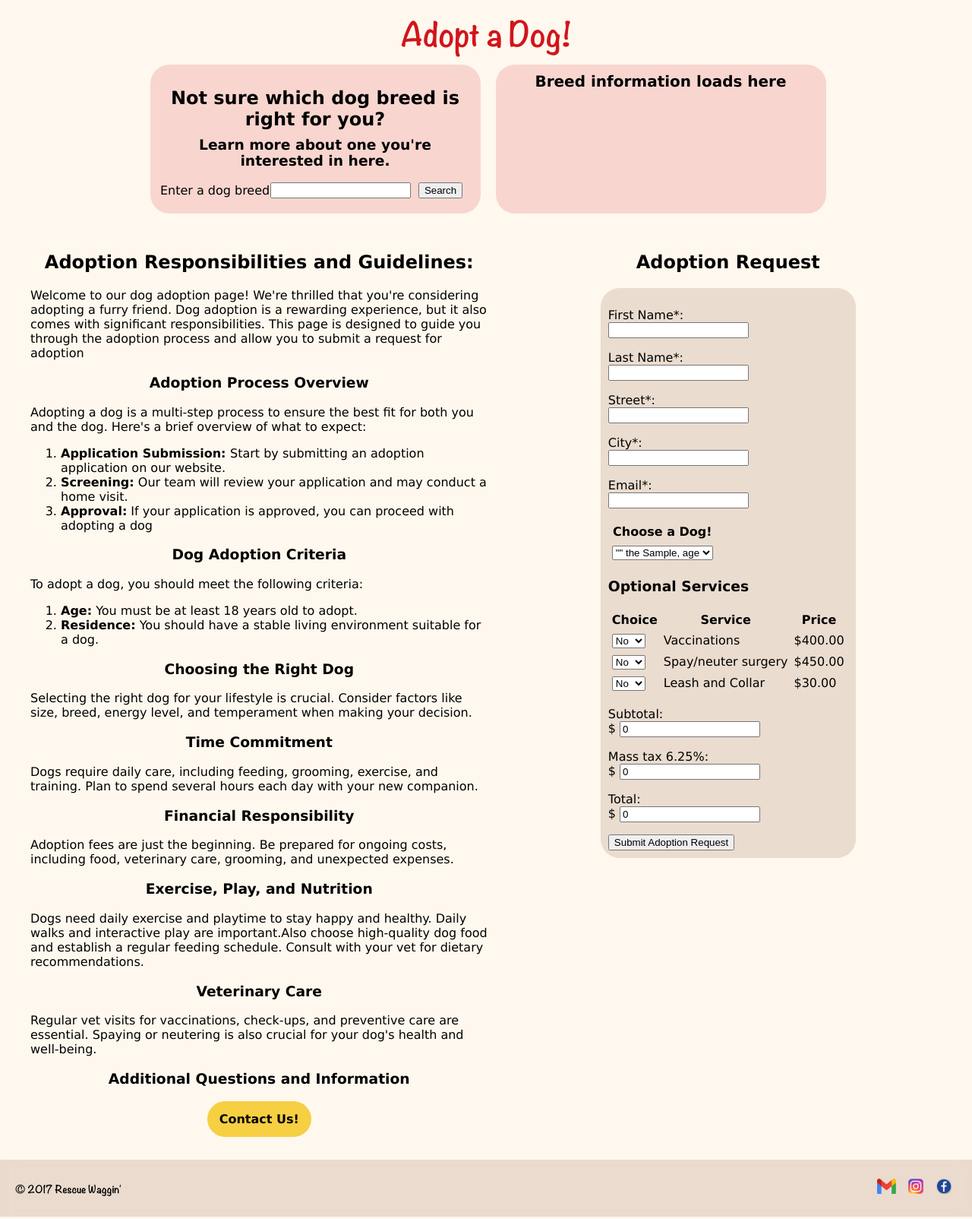
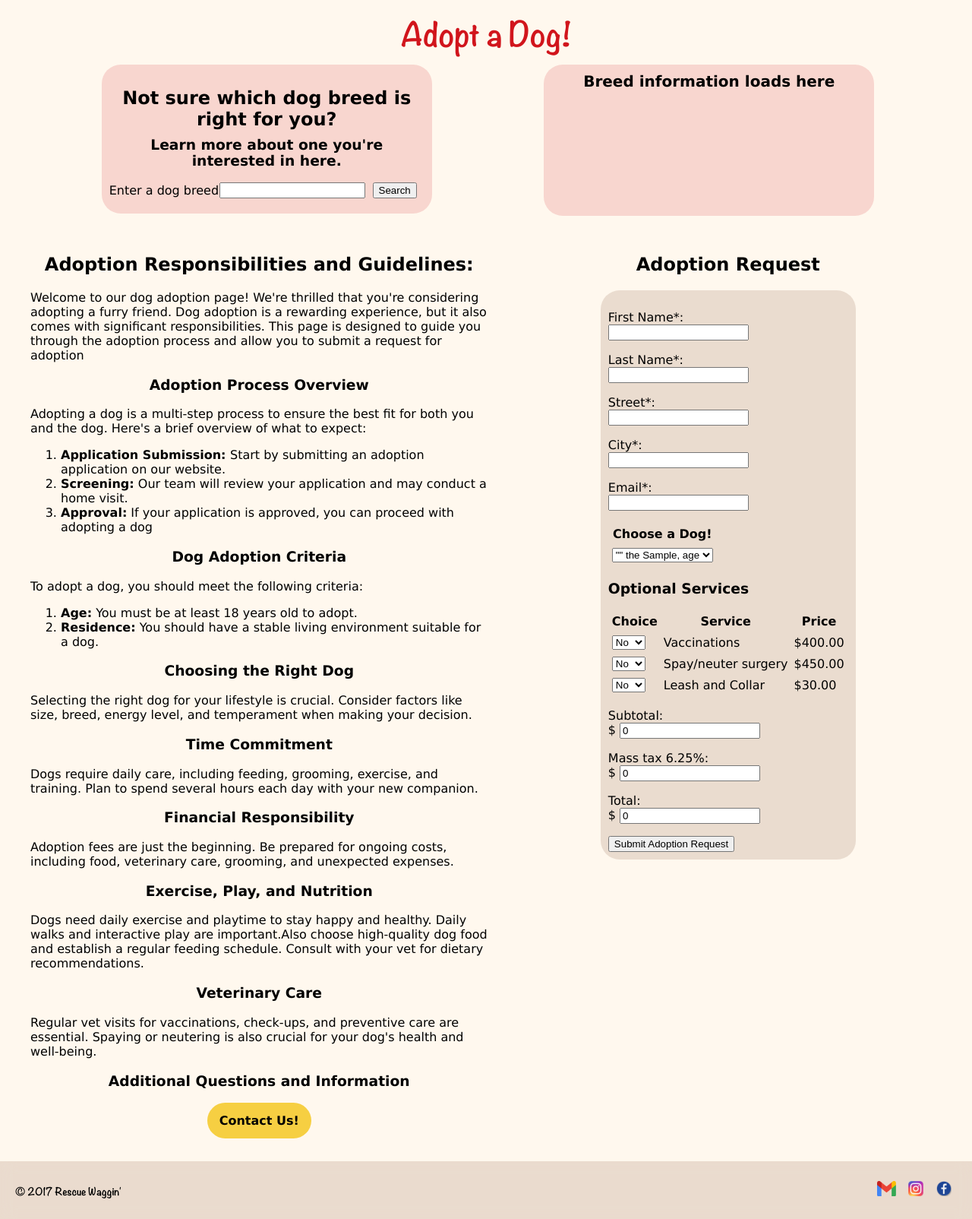
Before and after one commit to t-schneids/midterm, a PHP site: page /adoption.php in a window 1280 px wide. Shown: the part 79-1683 px from the top of the page at 76% size. Run offline with PHP 8.4, Linux system fonts and the light colour scheme; tables that the repository leaves empty or names only in its code hold one stand-in row (values such as "Sample post"); data that the repository does not hold is empty.

Commit message:
Update adoption.php

```diff
--- a/adoption.php
+++ b/adoption.php
@@ -99,39 +99,51 @@
                 flex-grow: 1;
             }
 
-            #breeds h2  {
+            .breeds h2  {
                 text-align: center;
                 margin-bottom: -10px;
             }
 
-            #breeds h3  {
+            .breeds h3  {
                 text-align: center;
             }
 
-            #breeds {
+            .breeds {
                 background-color: rgba(209, 21, 28, 0.15);
                 padding: 10px;
                 border-radius: 25px;
                 max-width: 415px;
-                width: 100%;
-            }
-
-            #breed-wrapper {
-                display: flex;
-                justify-content: center;
-                max-height: 200px;
+                margin-left: 50px;
                 font-family: 'Lucida Sans', 'Lucida Sans Regular', 'Lucida Grande', 'Lucida Sans Unicode', Geneva, Verdana, sans-serif;
             }
 
-            #wrapper {
+            .wrapper {
+                font-family: 'Lucida Sans', 'Lucida Sans Regular', 'Lucida Grande', 'Lucida Sans Unicode', Geneva, Verdana, sans-serif;
                 max-width: 415px;
-                width: 100%;
+                width: 415px;
+                height: 179px;
+                margin-right: 50px;
                 background-color: rgba(209, 21, 28, 0.15);
+                border-radius: 25px;
                 padding: 10px;
-                border-radius: 25px;
-                margin-left: 20px;
-                /* flex: 1; */
             }
+
+            @media (max-width: 997px) {
+               .wrapper {
+                    margin: 0px;
+                }
+
+                .breeds {
+                    margin: 0px;
+                }
+            }
+
+            @media (max-width: 900px) {
+               .wrapper {
+                    margin-top: 10px;
+                }
+            }
+
 
             .dogName {
                 color: rgb(209,21,28);
@@ -360,8 +372,9 @@
                     });
                 }
             </script>
-            <div id="breed-wrapper" class="row" >
-                <div id="breeds" class="column" >
+            <div class="row">
+                <div class="column">
+                <div class="breeds" >
                     <h2> Not sure which dog breed is right for you? </h2>
                     <h3> Learn more about one you're interested in here. </h3>
                     <div class="search-container">
@@ -370,15 +383,18 @@
                         <button onclick="getDogInfo()">Search</button>
                     </div>
                 </div>
-                <div id="wrapper" class="column">
+                </div>
+                <div class="column">
+                <div class="wrapper">
                     <div id="title" class="info" style="text-align: center; font-weight: bold; font-size: 20px;">Breed information loads here</div>
-                    <div id="name" class="info"></div>
-                    <div id="bredFor" class="info"></div>
-                    <div id="lifeSpan" class="info"></div>
-                    <div id="temperament" class="info"></div>
-                    <div id="error" class="info"></div>
-                    <div id="height" class="info"></div>
-                    <div id="weight" class="info"></div>
+                    <div id="name" class="info"><br/></div>
+                    <div id="bredFor" class="info"><br/></div>
+                    <div id="lifeSpan" class="info"><br/></div>
+                    <div id="temperament" class="info"><br/></div>
+                    <div id="error" class="info"><br/></div>
+                    <div id="height" class="info"><br/></div>
+                    <div id="weight" class="info"><br/></div>
+                </div>
                 </div>
             </div>
 
```
